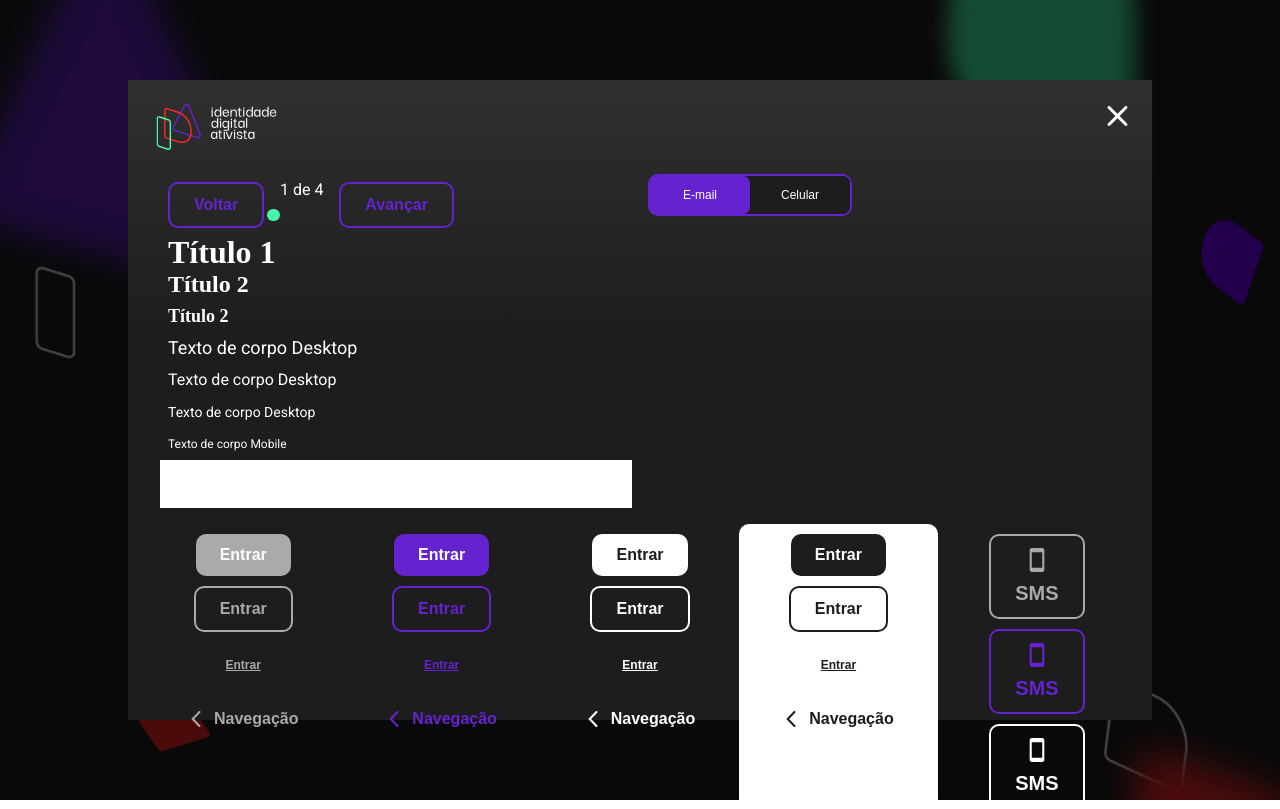
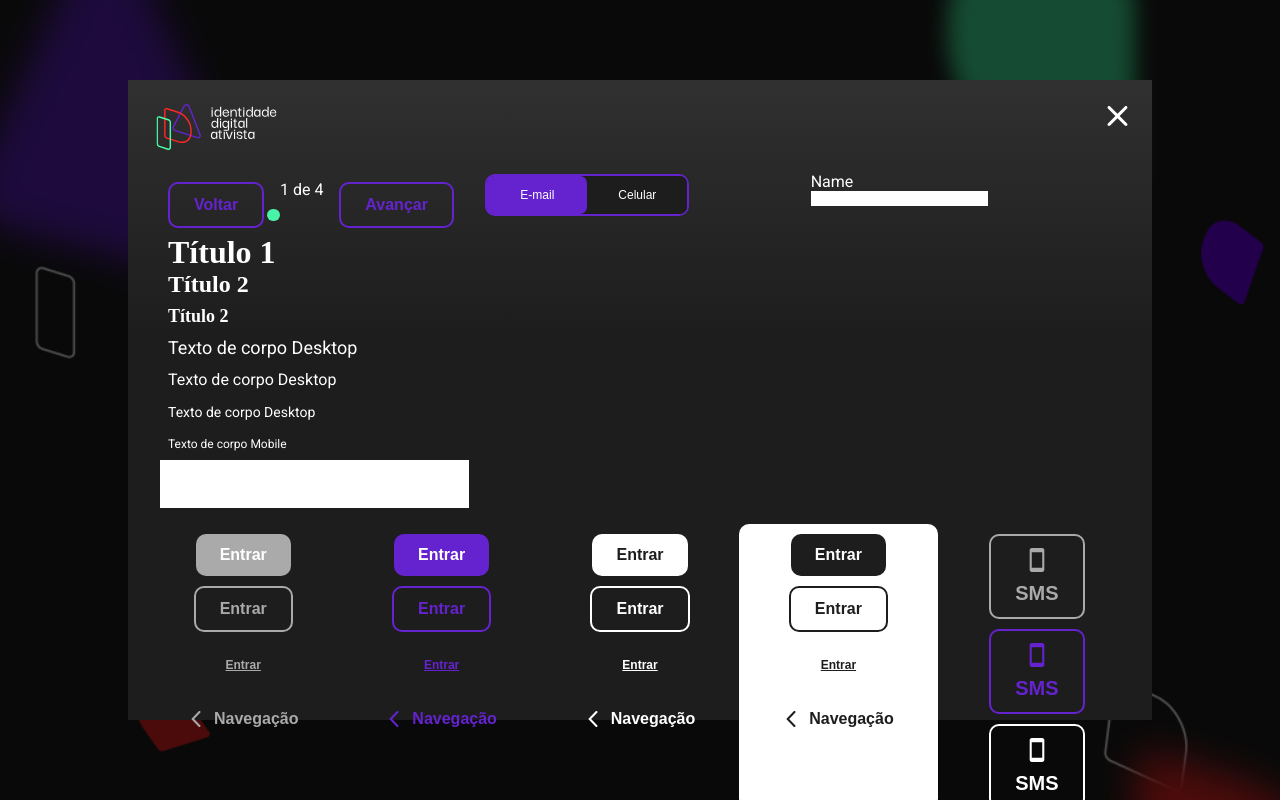
Before and after one commit to midianinja/ida-react-ssr, a Next.js app: page / in a window 1280 px wide. Built offline with nearby package versions, Linux system fonts and the light colour scheme; a web font is replaced by a local one.

Commit message:
feat: implementação do input de login

```diff
--- a/pages/index.jsx
+++ b/pages/index.jsx
@@ -7,6 +7,7 @@ import Flex from "../src/components/molecules/flex/Flex";
 import Logo from "../src/components/atoms/logo/Logo";
 import ProgressBar from "../src/components/molecules/progressBar/ProgressBar";
 import Switch from "../src/components/atoms/switch/Switch";
+import InputUser from "../src/components/atoms/input/Input";
 import { PhoneIcon } from "../src/components/atoms/icon";
 import {
   PrimaryButton,
@@ -86,6 +87,9 @@ const Index = () => {
           <Flex>
             <Switch handleChange={(e) => console.log(e)}></Switch>
           </Flex>
+          <Flex>
+            <InputUser></InputUser>
+          </Flex>
         </Flex>
         <Grid>
           <Row>
--- /dev/null
+++ b/src/components/atoms/input/Input.jsx
@@ -0,0 +1,19 @@
+import { useState } from "react";
+import PropTypes from "prop-types";
+import { Label, Input } from "./input.style";
+
+const InputUser = (props) => {
+
+  return (
+    <div>
+      <Label>Name</Label>
+      <Input></Input>
+    </div>
+  );
+};
+
+InputUser.propTypes = {
+  Input: PropTypes.func.isRequired,
+};
+
+export default InputUser;
--- /dev/null
+++ b/src/components/atoms/input/input.style.js
@@ -0,0 +1,15 @@
+import styled from "styled-components";
+
+const Label = styled.label`
+  background-color: none;
+  display: flex;
+  align-items: center;
+  height: fit-content;
+`;
+
+const Input = styled.input`
+  cursor: pointer;
+
+`;
+
+export { Label, Input };
```
